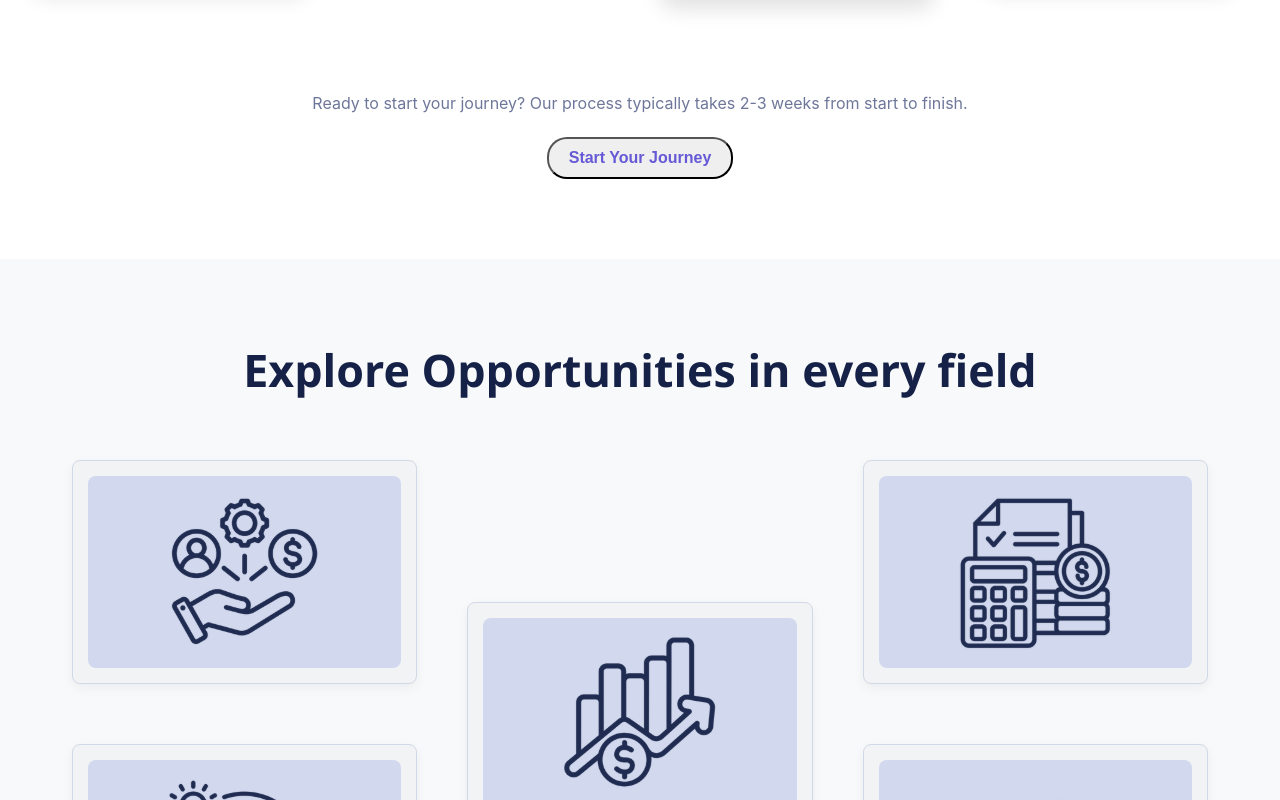
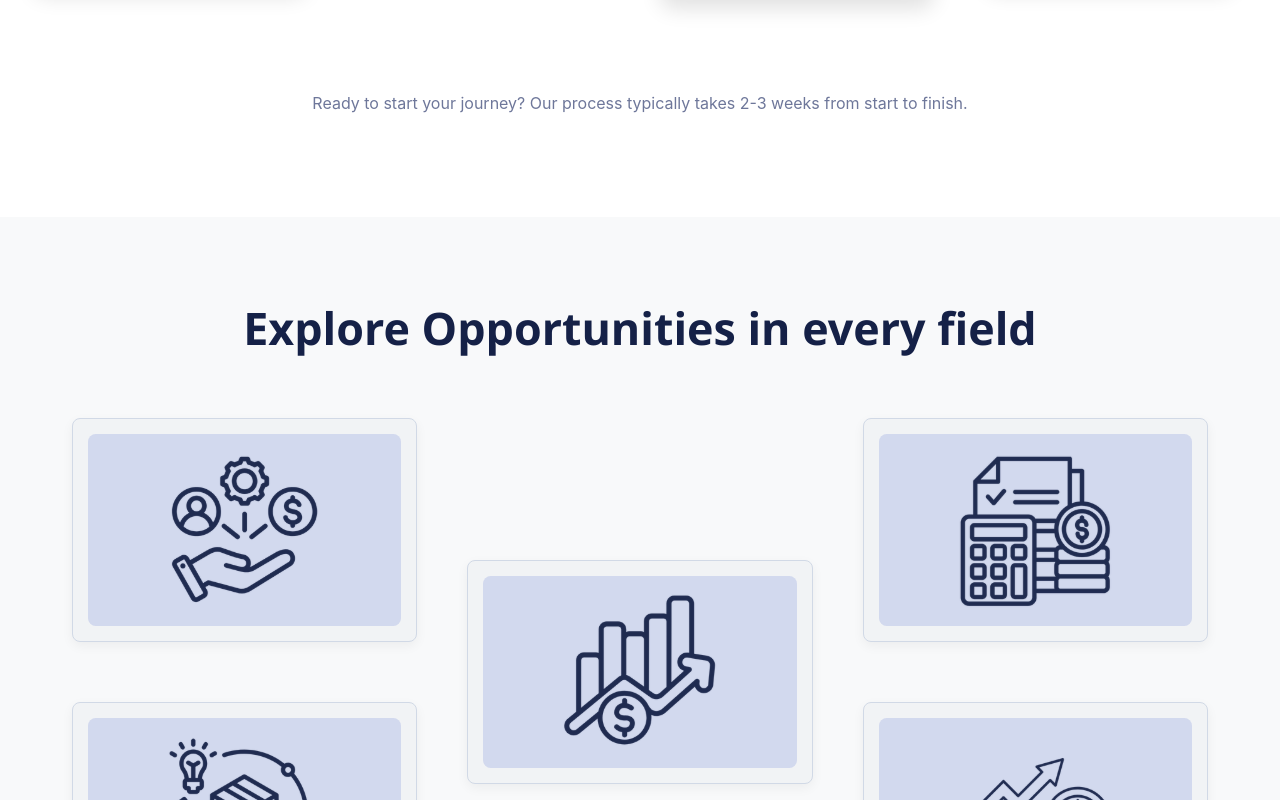
Before and after one commit to Abhishek1230987/TalentTrox-, a React (Vite) app: page / in a window 1280 px wide. Shown: the part 2200-3000 px from the top of the page. Built offline with nearby package versions, Linux system fonts and the light colour scheme.

Commit message:
Clean up UI animations and styling improvements

```diff
--- a/src/Componets/Career/Career.css
+++ b/src/Componets/Career/Career.css
@@ -44,16 +44,15 @@
   padding: 16px 45px;
   font-size: 1.1rem;
   font-weight: 600;
-  border-radius: 50px;
+  border-radius: 12px;
   cursor: pointer;
-  transition: background-color 0.3s ease, transform 0.3s ease;
+  transition: background-color 0.3s ease;
   backdrop-filter: blur(8px); /* Frosted glass effect */
   -webkit-backdrop-filter: blur(8px);
 }
 
 .cta-button:hover {
   background-color: rgba(255, 255, 255, 0.35);
-  transform: translateY(-4px);
 }
 
 /* Small text below the button */
--- a/src/Componets/Opportunities/Opportunities.css
+++ b/src/Componets/Opportunities/Opportunities.css
@@ -44,13 +44,7 @@
   padding: 40px 30px;
   text-align: center;
   box-shadow: 0 8px 24px rgba(0, 0, 0, 0.07);
-  transition: transform 0.3s ease, box-shadow 0.3s ease;
   border: 1px solid #e9ecef;
-}
-
-.opportunity-card:hover {
-  transform: translateY(-10px);
-  box-shadow: 0 12px 32px rgba(0, 0, 0, 0.1);
 }
 
 /* Container for the icon */
--- a/src/Componets/Process/Process.css
+++ b/src/Componets/Process/Process.css
@@ -159,19 +159,6 @@
   margin-bottom: 1.5rem;
 }
 
-.process-cta-link {
-  font-size: 1rem;
-  font-weight: 600;
-  color: #6559d6;
-  text-decoration: none;
-
-  padding: 10px 20px;
-  border-radius: 20px;
-}
-
-.process-cta-link:hover {
-  background-color: #d8d4f7;
-}
 
 /* Responsive adjustments for smaller screens */
 @media (max-width: 768px) {
--- a/src/Componets/Process/Process.jsx
+++ b/src/Componets/Process/Process.jsx
@@ -50,7 +50,6 @@ function Process() {
 
       <div className="process-footer">
         <p>Ready to start your journey? Our process typically takes 2-3 weeks from start to finish.</p>
-        <button onClick={() => console.log('Start Your Journey clicked')} className="process-cta-link">Start Your Journey</button>
       </div>
     </section>
   );
```
